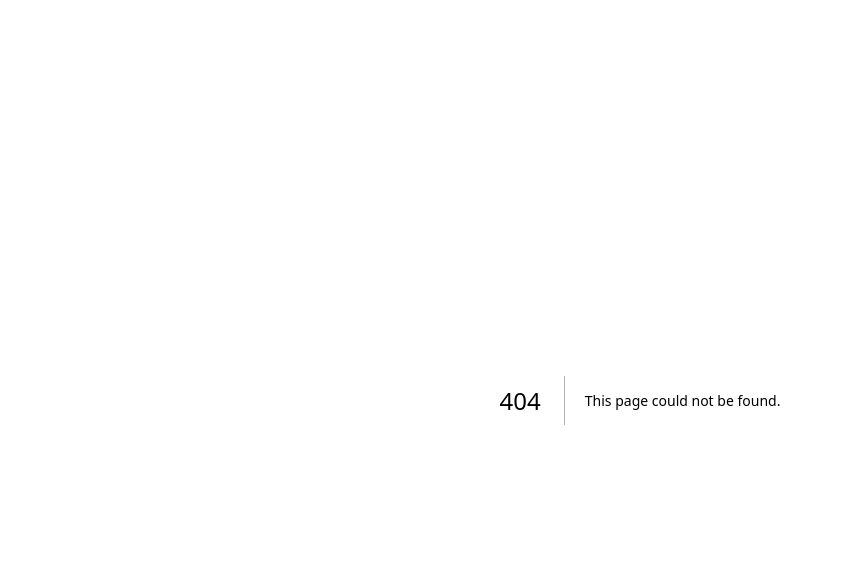
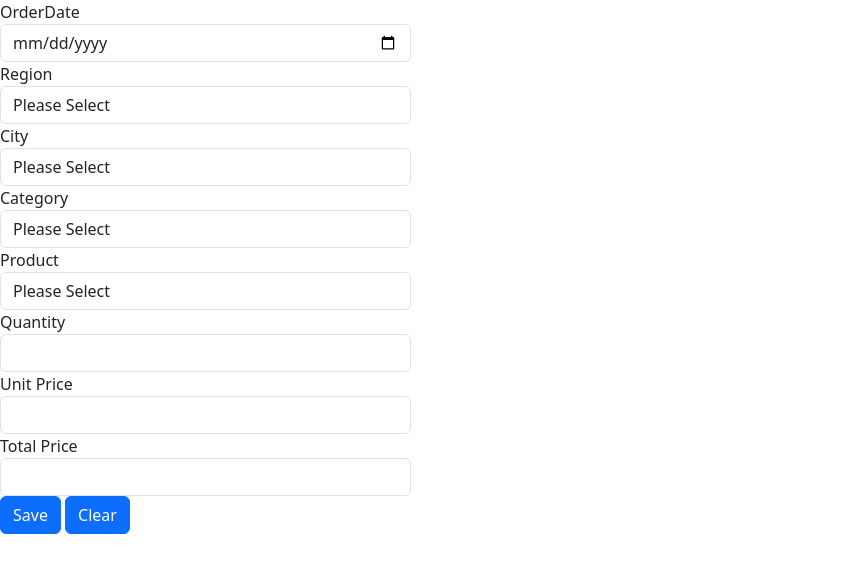
Before and after one commit to anawatj/bangkok-glass-test-frontend, a Next.js app: page /orders/create in a window 1280 px wide. Before the commit this address had no page. Shown: the top 572 px of the page, without its empty margins (0-843 px from the left). Built offline with nearby package versions, Linux system fonts and the light colour scheme.

Commit message:
move to folder orders

```diff
--- /dev/null
+++ b/pages/orders/create.js
@@ -0,0 +1,94 @@
+import React from 'react'
+import Button from 'react-bootstrap/Button';
+export default () => {
+    const render = () => {
+        return <div>
+            <form>
+                <div className='row'>
+                    <div className='col-md-4'>
+                        <div className='form-group'>
+                            <label>OrderDate</label>
+                            <input type="date" className='form-control' />
+                        </div>
+
+                    </div>
+                </div>
+                <div className='row'>
+                    <div className='col-md-4'>
+                        <div className='form-group'>
+                            <label>Region</label>
+                            <select className='form-control'>
+                                <option>Please Select</option>
+                            </select>
+                        </div>
+                    </div>
+                </div>
+                <div className='row'>
+                    <div className='col-md-4'>
+                        <div className='form-group'>
+                            <label>City</label>
+                            <select className='form-control'>
+                                <option>Please Select</option>
+                            </select>
+                        </div>
+                    </div>
+                </div>
+                <div className='row'>
+                    <div className='col-md-4'>
+                        <div className='form-group'>
+                            <label>Category</label>
+                            <select className='form-control'>
+                                <option>Please Select</option>
+                            </select>
+                        </div>
+                    </div>
+                </div>
+                <div className='row'>
+                    <div className='col-md-4'>
+                        <div className='form-group'>
+                            <label>Product</label>
+                            <select className='form-control'>
+                                <option>Please Select</option>
+                            </select>
+                        </div>
+                    </div>
+                </div>
+                <div className='row'>
+                    <div className='col-md-4'>
+                        <div className='form-group'>
+                            <label>Quantity</label>
+                            <input type="number" className='form-control'></input>
+                        </div>
+                    </div>
+                </div>
+                <div className='row'>
+                    <div className='col-md-4'>
+                        <div className='form-group'>
+                            <label>Unit Price</label>
+                            <input type="text" readOnly={true} className='form-control'></input>
+                        </div>
+                    </div>
+                </div>
+                <div className='row'>
+                    <div className='col-md-4'>
+                        <div className='form-group'>
+                            <label>Total Price</label>
+                            <input type="text" readOnly={true} className='form-control'></input>
+                        </div>
+                    </div>
+                </div>
+                <div className='row'>
+                    <div className='col-md-4'>
+                        <Button as="a" variant="primary" type="submit">
+                            Save
+                        </Button>&nbsp;
+                        <Button as="a" variant="primary" type="reset">
+                            Clear
+                        </Button>
+                    </div>
+                </div>
+            </form>
+        </div>
+    }
+    return render();
+}
--- a/pages/index.js
+++ b/pages/orders/index.js
@@ -70,7 +70,7 @@ export default () => {
     const router = useRouter();
     const handleAddClick=()=>{
        // e.preventDefault()
-        router.push("/create");
+        router.push("/orders/create");
     }
     const render=()=>{
         return <div>
```
Also changed, not shown: pages/orders/[id].js (renamed from pages/create.js).
